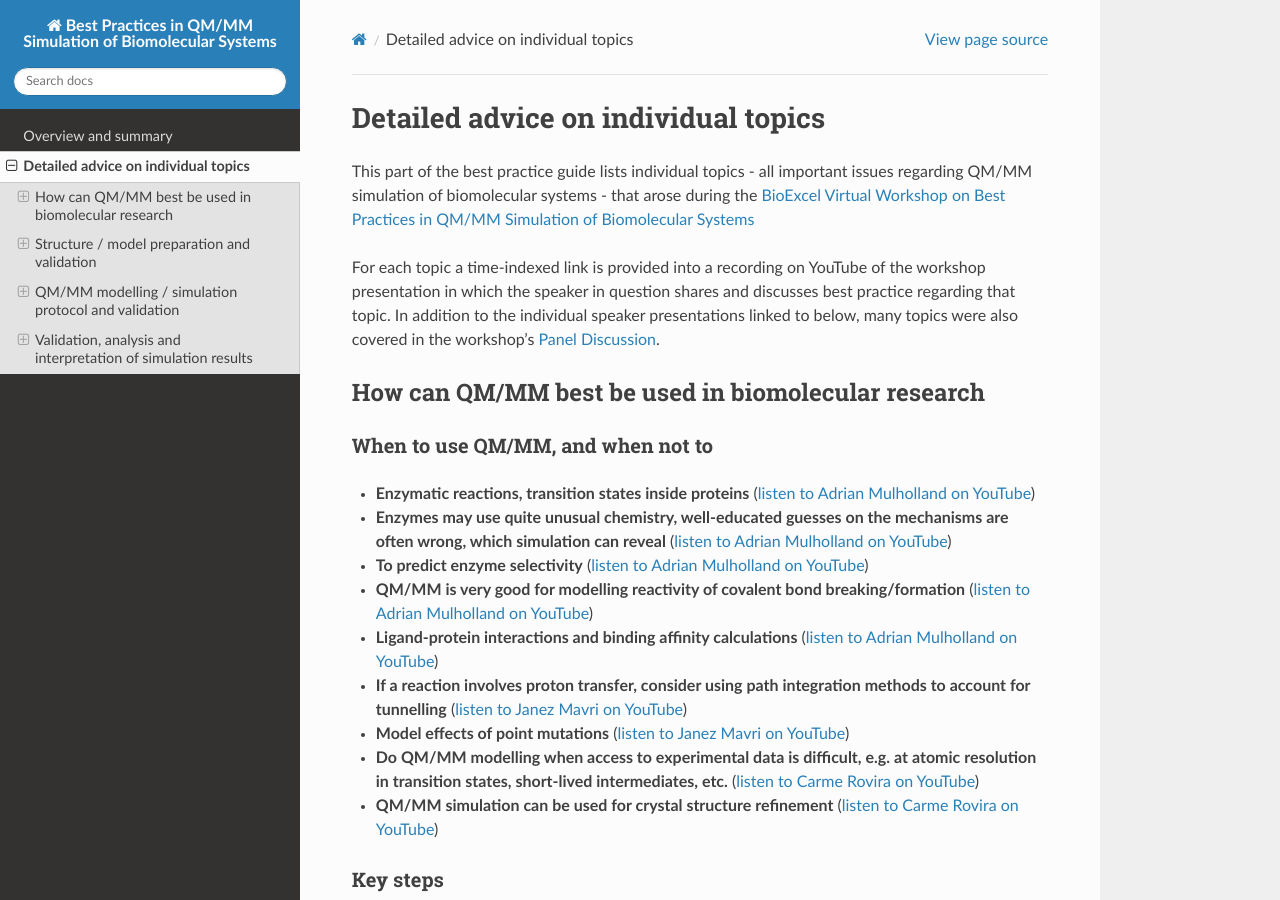
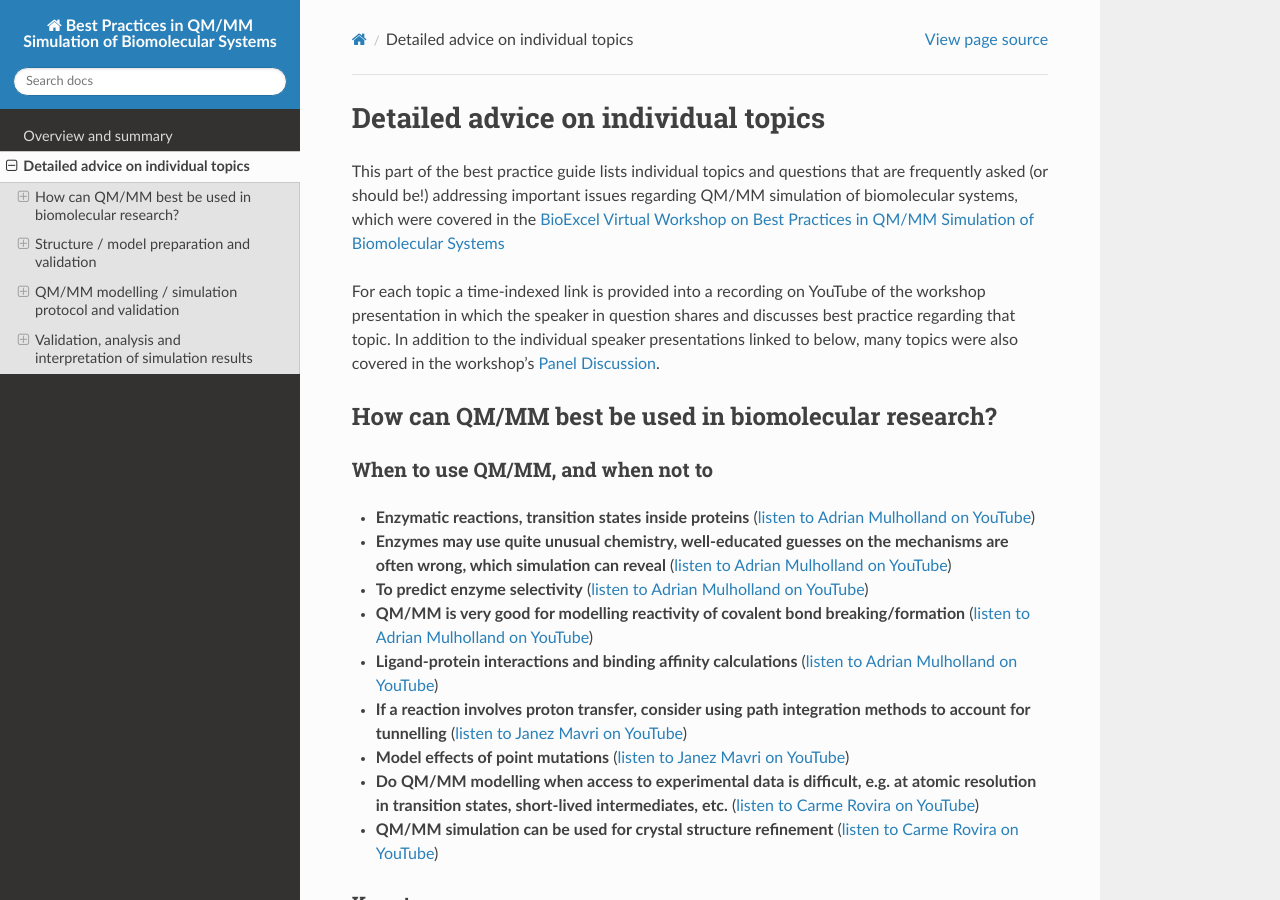
Before and after one commit to bioexcel/qmmm_simulation_bpg, a Sphinx documentation site: the page built from docs/topics.rst, in a window 1280 px wide and 900 px high. Built offline with Sphinx 7.4.7 and the Read the Docs theme 2.0.0, drawn with Linux system fonts in a browser that asks for light colours; some of the changed text lies outside the part shown.

Commit message:
Minor sublevel intro rewording

```diff
--- a/docs/topics.rst
+++ b/docs/topics.rst
@@ -2,10 +2,11 @@
 Detailed advice on individual topics
 ####################################
 
-This part of the best practice guide lists individual topics - all
-important issues regarding QM/MM simulation of biomolecular systems -
-that arose during the `BioExcel Virtual Workshop on Best Practices in
-QM/MM Simulation of Biomolecular Systems
+This part of the best practice guide lists individual topics and
+questions that are frequently asked (or should be!) addressing
+important issues regarding QM/MM simulation of biomolecular systems,
+which were covered in the `BioExcel Virtual Workshop on Best
+Practices in QM/MM Simulation of Biomolecular Systems
 <https://bioexcel.eu/events/virtual-workshop-best-practices-in-qm-mm-simulation-of-biomolecular-systems/>`_
 
 For each topic a time-indexed link is provided into a recording on
@@ -16,9 +17,9 @@ also covered in the workshop's `Panel Discussion
 <https://www.youtube.com/watch?v=iF05I-r6YW8&list=PLzLqYW5ci-2d-wolQ9CpE4akorB3naRso>`_.
 
 
-===================================================
-How can QM/MM best be used in biomolecular research
-===================================================
+====================================================
+How can QM/MM best be used in biomolecular research?
+====================================================
 
 ----------------------------------
 When to use QM/MM, and when not to
@@ -274,9 +275,9 @@ What kind of systematic basis set benchmarking should one perform?
 * **Check for convergence with respect to basis set size.** (`listen to Adrian Mulholland on YouTube <https://youtu.be/8PGHcNKOLqY?list=PLzLqYW5ci-2d-wolQ9CpE4akorB3naRso&t=3986>`_)
 
 
----------------------------------------------------------------------------------------------
-How to choose a good collective variable (reaction coordinate) and perform effective sampling
----------------------------------------------------------------------------------------------
+----------------------------------------------------------------------------------------------
+How to choose a good collective variable (reaction coordinate) and perform effective sampling?
+----------------------------------------------------------------------------------------------
 
 How to choose a good collective variable (reaction coordinate) and perform effective sampling: chemical intuition versus unbiased and automated approaches.
 
```
